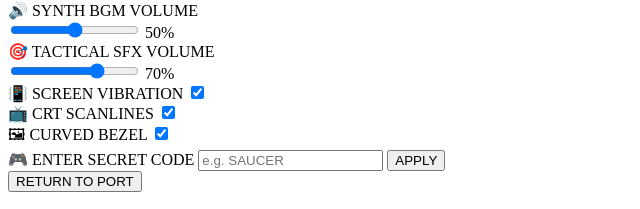
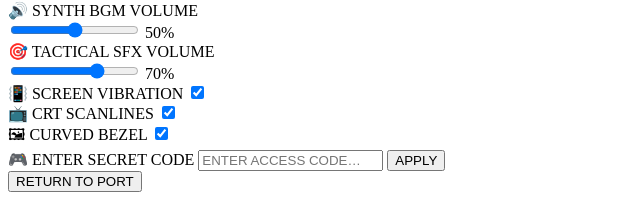
Before and after one commit to alikahwaji/neon-striker, a website with bundled scripts: page index.html in a window 1280 px wide. Shown: the part 1241-1450 px from the top of the page, 0-640 px from the left. Built offline with nearby package versions, Linux system fonts and the light colour scheme; animation ran at ten frames a second.

Commit message:
fix: stop the cheat console from leaking a working code
The 'ENTER SECRET CODE' input in Settings used placeholder='e.g. SAUCER'
— but SAUCER is a real, working cheat code (applyCheat() lowercases input
and matches it, swapping the ship to the UFO saucer skin). Players were
literally typing the example shown in the box and unlocking the cheat,
which defeats the whole 'secret code' framing.

Two coherence fixes:
  * index.html: placeholder is now a neutral 'ENTER ACCESS CODE…' that
    reveals nothing. (HTML-only change — not part of game.bundle.js, so
    no rebuild needed.)
  * README: the four codes (saucer / rainbow / god / matrix) were listed
    in plain text under 'hidden access codes'. Tucked them behind a
    <details> spoiler so the docs still exist but aren't blasted openly,
    matching the 'discover them yourself' intent.

Note: the codes still live in ui.js source, and the repo is public, so a
developer reading the source can always find them — true secrecy is
impossible for open client-side code. This fix targets the actual problem
(casual in-game discovery via the visible example), which it resolves.

Co-Authored-By: Claude Opus 4.7 (1M context) <noreply@anthropic.com>

```diff
--- a/index.html
+++ b/index.html
@@ -228,7 +228,11 @@
                sits beneath without taking permanent vertical space. -->
           <div class="setting-item cheat-section">
             <label for="cheat-input" class="cheat-label">🎮 ENTER SECRET CODE</label>
-            <input type="text" id="cheat-input" class="cheat-input" placeholder="e.g. SAUCER" maxlength="20">
+            <!-- Placeholder is intentionally generic: it must NOT reveal a real
+                 code (it used to say "e.g. SAUCER", which is a working cheat —
+                 players were typing the example and unlocking the saucer ship).
+                 Codes are meant to be discovered, so keep this a neutral prompt. -->
+            <input type="text" id="cheat-input" class="cheat-input" placeholder="ENTER ACCESS CODE…" maxlength="20">
             <button id="btn-submit-cheat" class="btn-cheat">APPLY</button>
             <span id="cheat-msg" class="cheat-msg"></span>
           </div>
```
Also changed, not shown: README.md.
